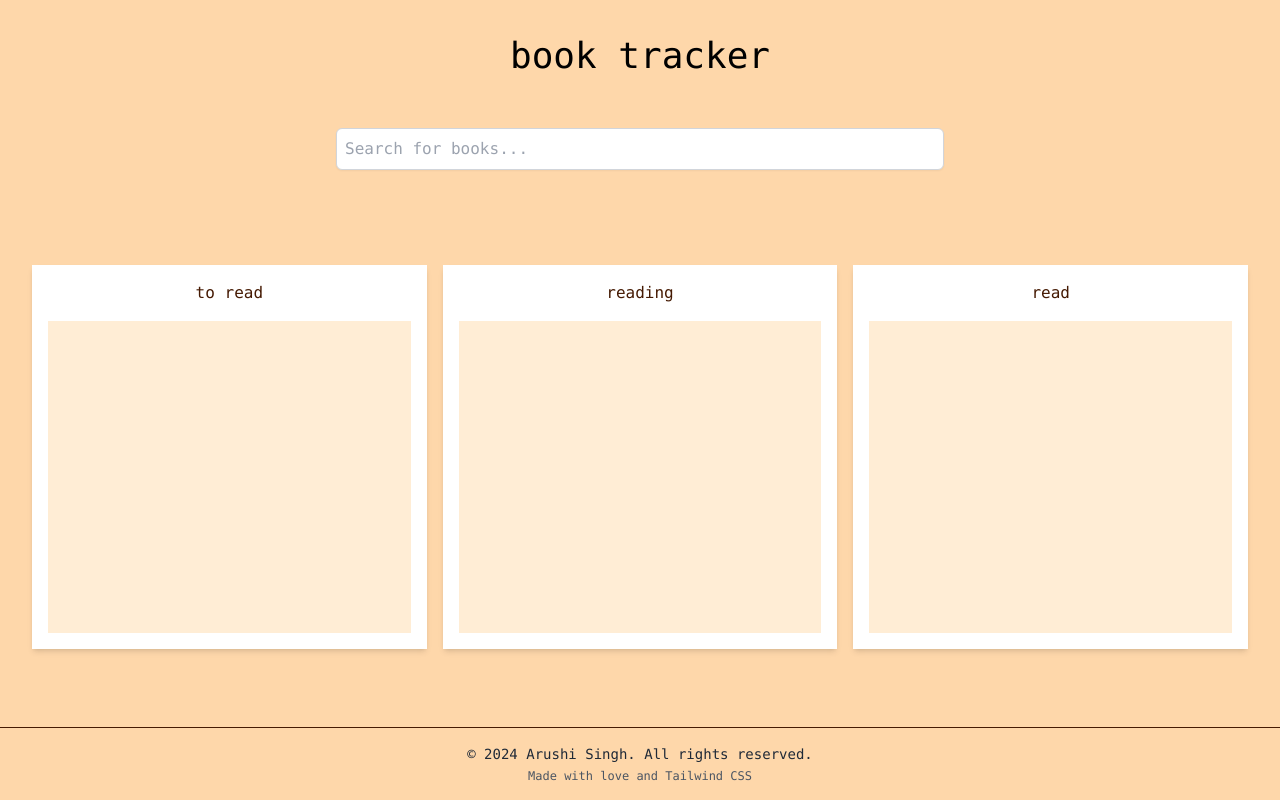
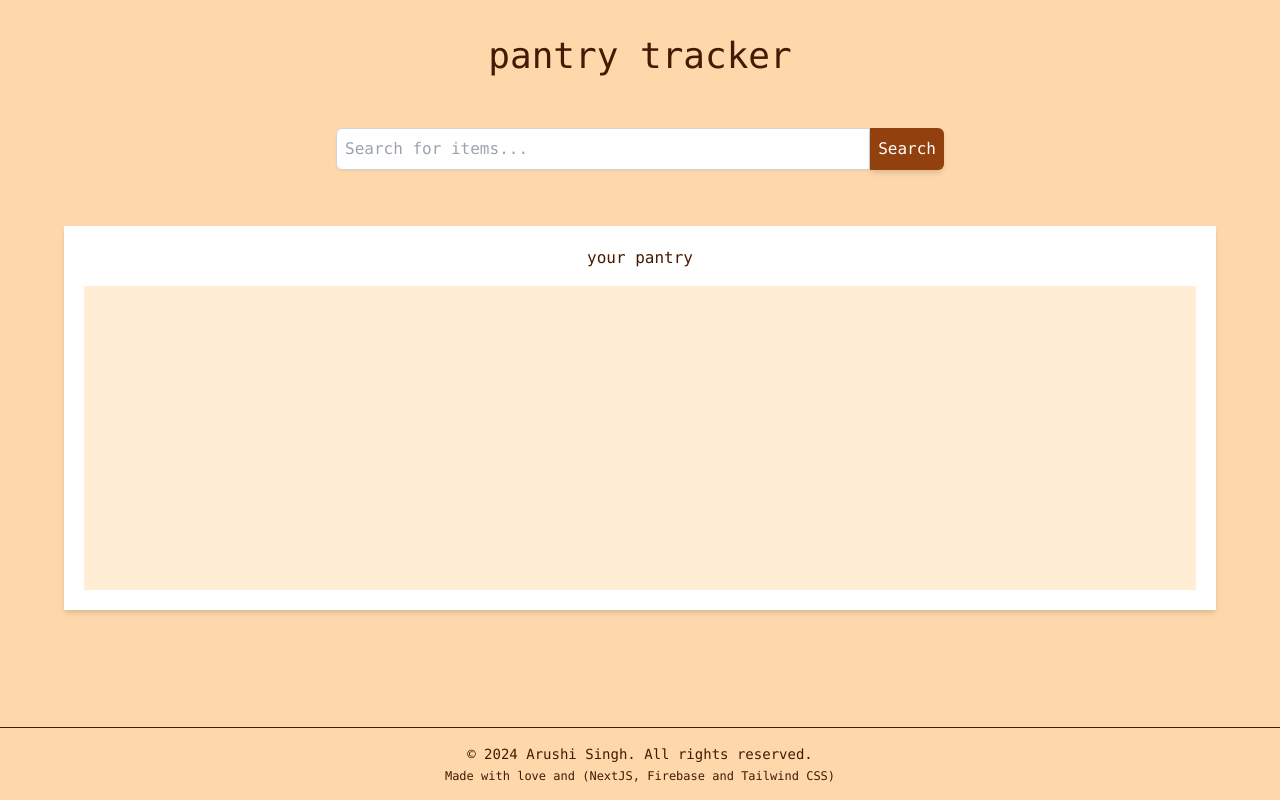
Before and after one commit to arushisingh2803/book-tracker, a Next.js app: page / in a window 1280 px wide. Built offline with nearby package versions, Linux system fonts and the light colour scheme.

Commit message:
updated to pantry

```diff
--- a/app/page.js
+++ b/app/page.js
@@ -1,4 +1,4 @@
-import Image from "next/image";
+import Image from 'next/image';
 
 export default function Home() {
   return (
@@ -6,48 +6,41 @@ export default function Home() {
       {/* Fixed heading */}
       <div className="w-full fixed top-0 bg-orange-200 z-10 flex justify-center items-center p-4">
         <div className="max-w-3xl w-full flex justify-center">
-          <h1 className="text-4xl text-center p-5">book tracker</h1>
+          <h1 className="text-4xl text-center p-5 text-amber-950">pantry tracker</h1>
         </div>
       </div>
 
       {/* Search bar */}
-      <div className="w-full flex justify-center mt-32 px-4 md:px-8">
+      <div className="w-full flex justify-center mt-32 px-4 md:px-8 pb-10">
+        <form className="w-full md:w-1/2 flex">
           <input
             type="text"
-          placeholder="Search for books..."
-          className="w-full md:w-1/2 p-2 border border-gray-300 rounded-md shadow-sm text-gray-800"
+            placeholder="Search for items..."
+            className="flex-grow p-2 border border-gray-300 rounded-l-md shadow-sm text-gray-800"
           />
+          <button
+            type="submit"
+            className="bg-amber-800 text-white p-2 rounded-r-md shadow-md">Search</button>
+        </form>
       </div>
 
-      {/* Content below the search bar */}
-      <div className="w-full flex-grow flex flex-col items-center mt-4 px-4 md:px-8 space-y-4 md:space-y-0 md:space-x-4 md:flex-row">
-        {/* Three adjacent white containers */}
-        <div className="bg-white w-full md:w-1/3 h-96 flex flex-col items-center shadow-md p-4">
-          <p className="text-center mb-4 text-amber-950">to read</p>
+      {/* Main content */}
+      <div className="flex-grow flex flex-col items-center mt-4 px-4 md:px-8">
+        <div className="bg-white w-full max-w-6xl h-96 flex flex-col items-center shadow-md p-5">
+          <p className="text-center mb-4 text-amber-950">your pantry</p>
           <div className="bg-orange-100 w-full h-full flex items-center justify-center">
-            {/* Content inside the box can be added here */}
-          </div>
-        </div>
-        <div className="bg-white w-full md:w-1/3 h-96 flex flex-col items-center shadow-md p-4">
-          <p className="text-center mb-4 text-amber-950">reading</p>
-          <div className="bg-orange-100 w-full h-full flex items-center justify-center">
-            {/* Content inside the box can be added here */}
-          </div>
-        </div>
-        <div className="bg-white w-full md:w-1/3 h-96 flex flex-col items-center shadow-md p-4">
-          <p className="text-center mb-4 text-amber-950">read</p>
-          <div className="bg-orange-100 w-full h-full flex items-center justify-center">
-            {/* Content inside the box can be added here */}
+
           </div>
         </div>
       </div>
+
+      {/* Footer */}
       <footer className="bg-orange-200 text-center py-4 border-t border-amber-950">
-      <p className="text-gray-800 text-sm">
+        <p className="text-amber-950 text-sm">
           &copy; {new Date().getFullYear()} Arushi Singh. All rights reserved.
         </p>
-      <p className="text-gray-600 text-xs mt-1">Made with love and Tailwind CSS</p>
+        <p className="text-amber-950 text-xs mt-1">Made with love and (NextJS, Firebase and Tailwind CSS)</p>
       </footer>
     </div>
-
   );
 }
```
Also changed, not shown: firebase.js (added, +22 -0 lines), package.json (+6 -2 lines), 1 other file (tests, documents, lock files or other folders). Lines whose indentation alone changed are shown as unchanged.
